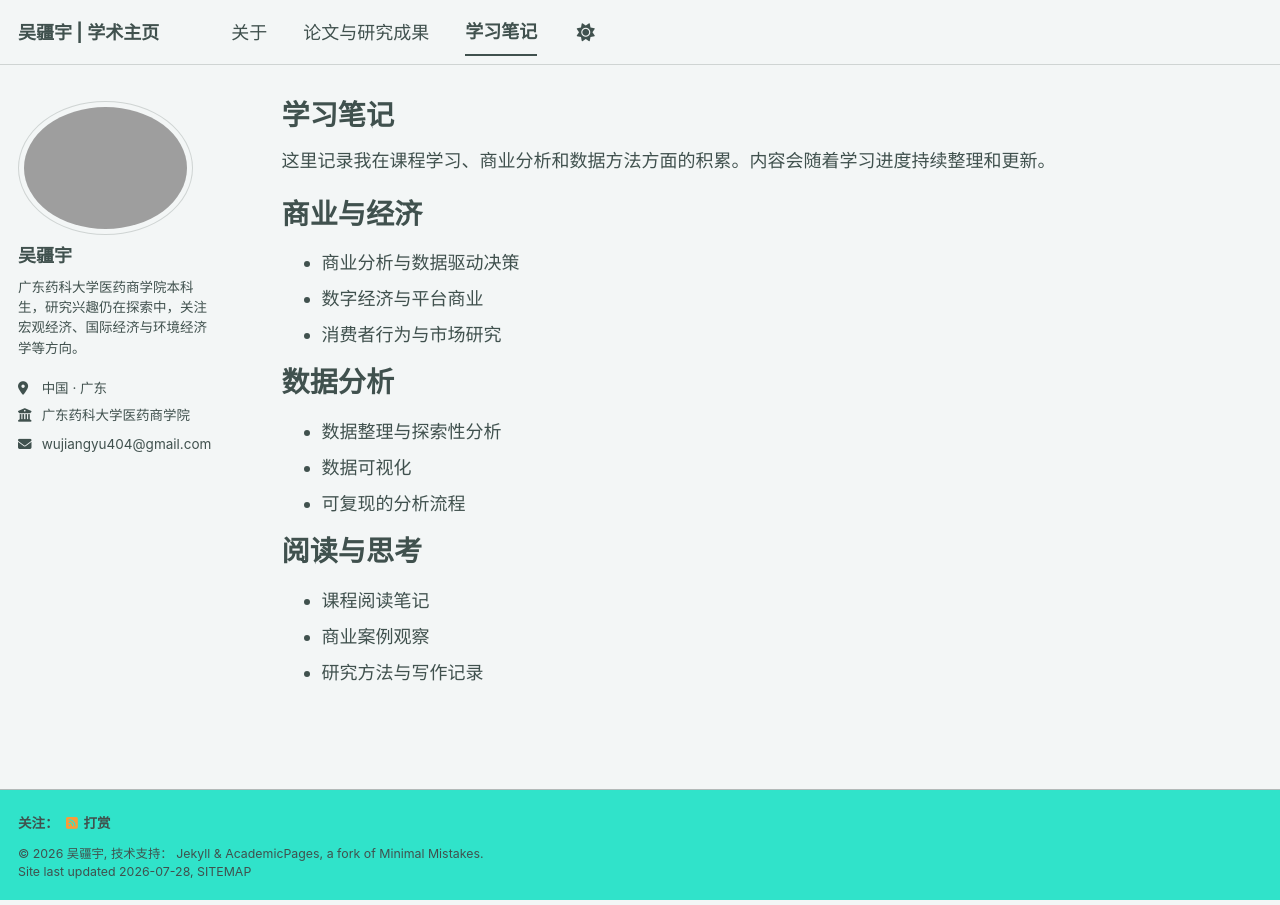
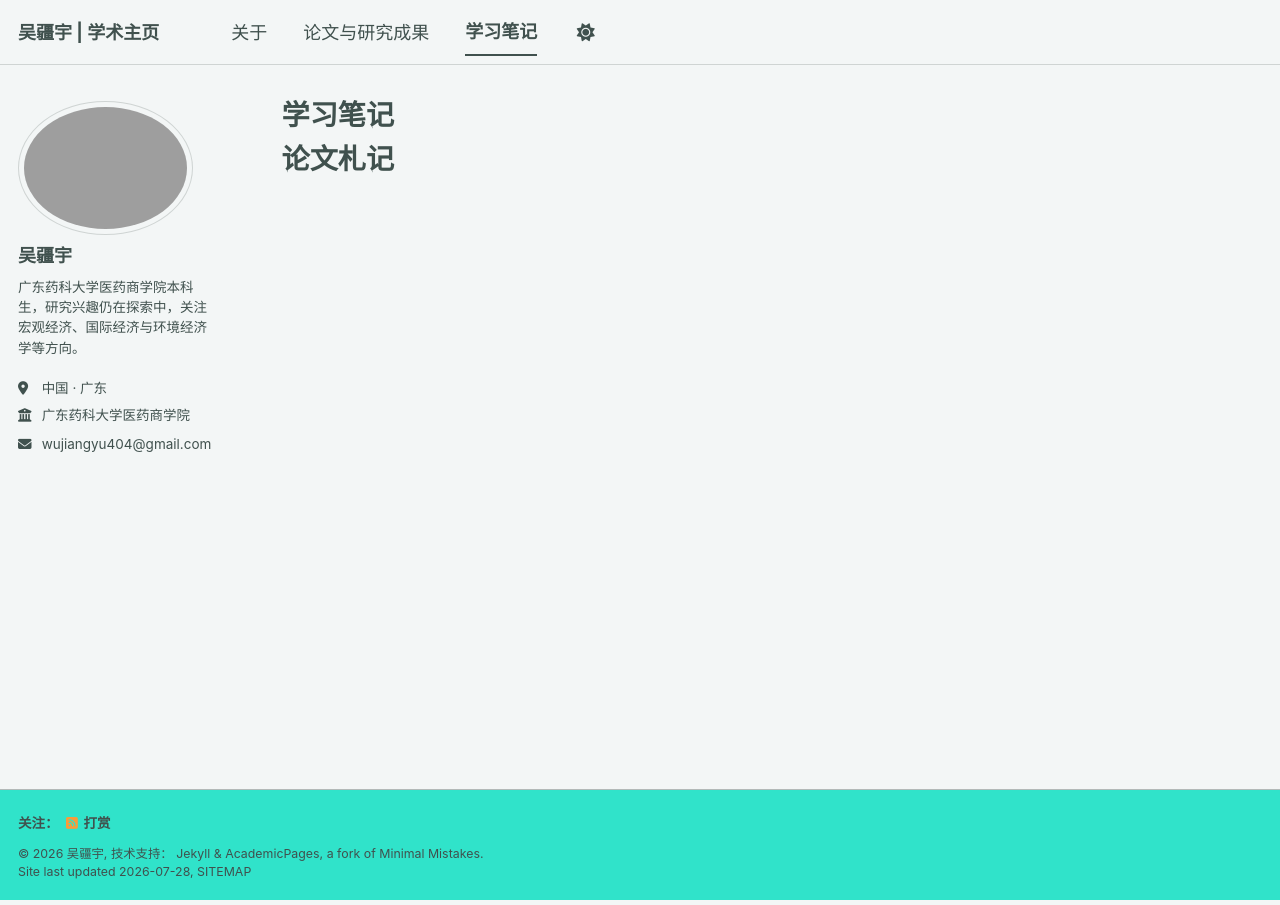
Before and after one commit to proooooz/proooooz.github.io, a Jekyll site: the page built from _pages/notes.md, in a window 1280 px wide. Built offline with Jekyll 4.4.1, drawn with Linux system fonts in a browser that asks for light colours; a style sheet for code colours, icons or effects is not loaded.

Commit message:
Replace notes content with paper notes section

```diff
--- a/_pages/notes.md
+++ b/_pages/notes.md
@@ -5,25 +5,5 @@ permalink: /notes/
 author_profile: true
 ---
 
-这里记录我在课程学习、商业分析和数据方法方面的积累。内容会随着学习进度持续整理和更新。
-
-商业与经济
-==========
-
-- 商业分析与数据驱动决策
-- 数字经济与平台商业
-- 消费者行为与市场研究
-
-数据分析
+论文札记
 ========
-
-- 数据整理与探索性分析
-- 数据可视化
-- 可复现的分析流程
-
-阅读与思考
-==========
-
-- 课程阅读笔记
-- 商业案例观察
-- 研究方法与写作记录
```
